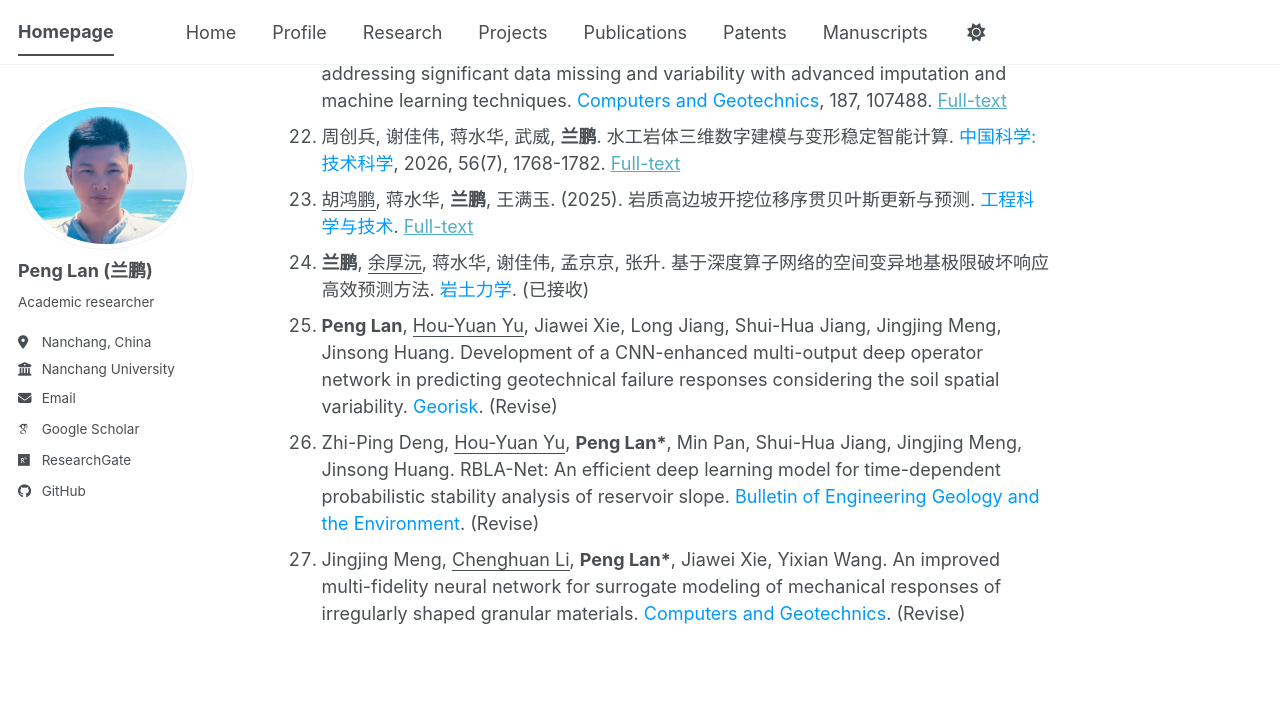
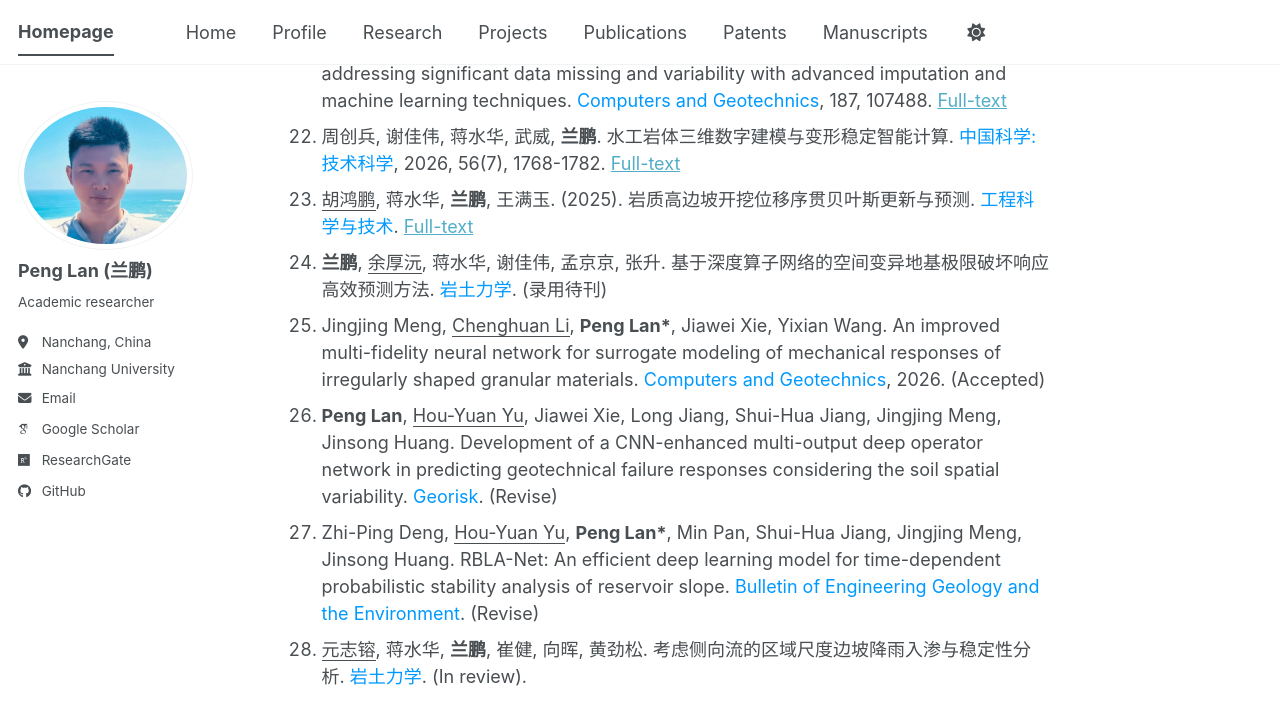
Before and after one commit to LanPeng-94/LanPeng-94.github.io, a Jekyll site: the page built from _pages/about.md, in a window 1280 px wide and 900 px high, scrolled down 3838 px. Shown: the top 725 px of the window. Built offline with Jekyll 4.4.1, drawn with Linux system fonts in a browser that asks for light colours; some web fonts are replaced; a script bundle is joined from its source files by our own code; library files that are not in the unit come from our copies.

Commit message:
Update homepage publication statuses

```diff
--- a/_pages/about.md
+++ b/_pages/about.md
@@ -84,7 +84,8 @@ redirect_from:
 21. Haibin Xiong, Shaoheng Dai, **Peng Lan**, Xuzhen He, Chengxi Tong, Sheng Zhang, Daichao Sheng. (2025). Probabilistic indirect models for undrained shear strength: addressing significant data missing and variability with advanced imputation and machine learning techniques. <font color="#0099ff">Computers and Geotechnics</font>, 187, 107488. [Full-text](https://doi.org/10.1016/j.compgeo.2025.107488)
 22. 周创兵, 谢佳伟, 蒋水华, 武威, **兰鹏**. 水工岩体三维数字建模与变形稳定智能计算. <font color="#0099ff">中国科学: 技术科学</font>, 2026, 56(7), 1768-1782. [Full-text](https://doi.org/10.1360/SST-2026-0024)
 23. <u>胡鸿鹏</u>, 蒋水华, **兰鹏**, 王满玉. (2025). 岩质高边坡开挖位移序贯贝叶斯更新与预测. <font color="#0099ff">工程科学与技术</font>.  [Full-text](https://kns.cnki.net/kcms2/article/abstract?v=sb6TFb_dKpobl28FyjtTxExb-oAXKzq8JujOhF4273ysa7mokT2IXLqtmPFpYji2-w1GgcjcxYkGp7FLQIY-JuPU854kIbSbdBOy0r8m7oR-LMb4d1g59g6jIk0fKuBo2qYLHY50xzWN6i_R_bJ5mDfYnPbUDNSQdZsTT20O27jUG9eFBgxXOw==&uniplatform=NZKPT&language=CHS)
-24. **兰鹏**, <u>余厚沅</u>, 蒋水华, 谢佳伟, 孟京京, 张升. 基于深度算子网络的空间变异地基极限破坏响应高效预测方法. <font color="#0099ff">岩土力学</font>.  (已接收)
-25. **Peng Lan**, <u>Hou-Yuan Yu</u>, Jiawei Xie, Long Jiang, Shui-Hua Jiang, Jingjing Meng, Jinsong Huang. Development of a CNN-enhanced multi-output deep operator network in predicting geotechnical failure responses considering the soil spatial variability. <font color="#0099ff">Georisk</font>.  (Revise)
-26. Zhi-Ping Deng, <u>Hou-Yuan Yu</u>, **Peng Lan\***, Min Pan, Shui-Hua Jiang, Jingjing Meng, Jinsong Huang. RBLA-Net: An efficient deep learning model for time-dependent probabilistic stability analysis of reservoir slope. <font color="#0099ff">Bulletin of Engineering Geology and the Environment</font>.  (Revise)
-27. Jingjing Meng, <u>Chenghuan Li</u>, **Peng Lan\***, Jiawei Xie, Yixian Wang. An improved multi-fidelity neural network for surrogate modeling of mechanical responses of irregularly shaped granular materials. <font color="#0099ff">Computers and Geotechnics</font>.  (Revise)
+24. **兰鹏**, <u>余厚沅</u>, 蒋水华, 谢佳伟, 孟京京, 张升. 基于深度算子网络的空间变异地基极限破坏响应高效预测方法. <font color="#0099ff">岩土力学</font>.  (录用待刊)
+25. Jingjing Meng, <u>Chenghuan Li</u>, **Peng Lan\***, Jiawei Xie, Yixian Wang. An improved multi-fidelity neural network for surrogate modeling of mechanical responses of irregularly shaped granular materials. <font color="#0099ff">Computers and Geotechnics</font>, 2026.  (Accepted)
+26. **Peng Lan**, <u>Hou-Yuan Yu</u>, Jiawei Xie, Long Jiang, Shui-Hua Jiang, Jingjing Meng, Jinsong Huang. Development of a CNN-enhanced multi-output deep operator network in predicting geotechnical failure responses considering the soil spatial variability. <font color="#0099ff">Georisk</font>.  (Revise)
+27. Zhi-Ping Deng, <u>Hou-Yuan Yu</u>, **Peng Lan\***, Min Pan, Shui-Hua Jiang, Jingjing Meng, Jinsong Huang. RBLA-Net: An efficient deep learning model for time-dependent probabilistic stability analysis of reservoir slope. <font color="#0099ff">Bulletin of Engineering Geology and the Environment</font>.  (Revise)
+28. <u>元志镕</u>, 蒋水华, **兰鹏**, 崔健, 向晖, 黄劲松. 考虑侧向流的区域尺度边坡降雨入渗与稳定性分析. <font color="#0099ff">岩土力学</font>.  (In review).
```
